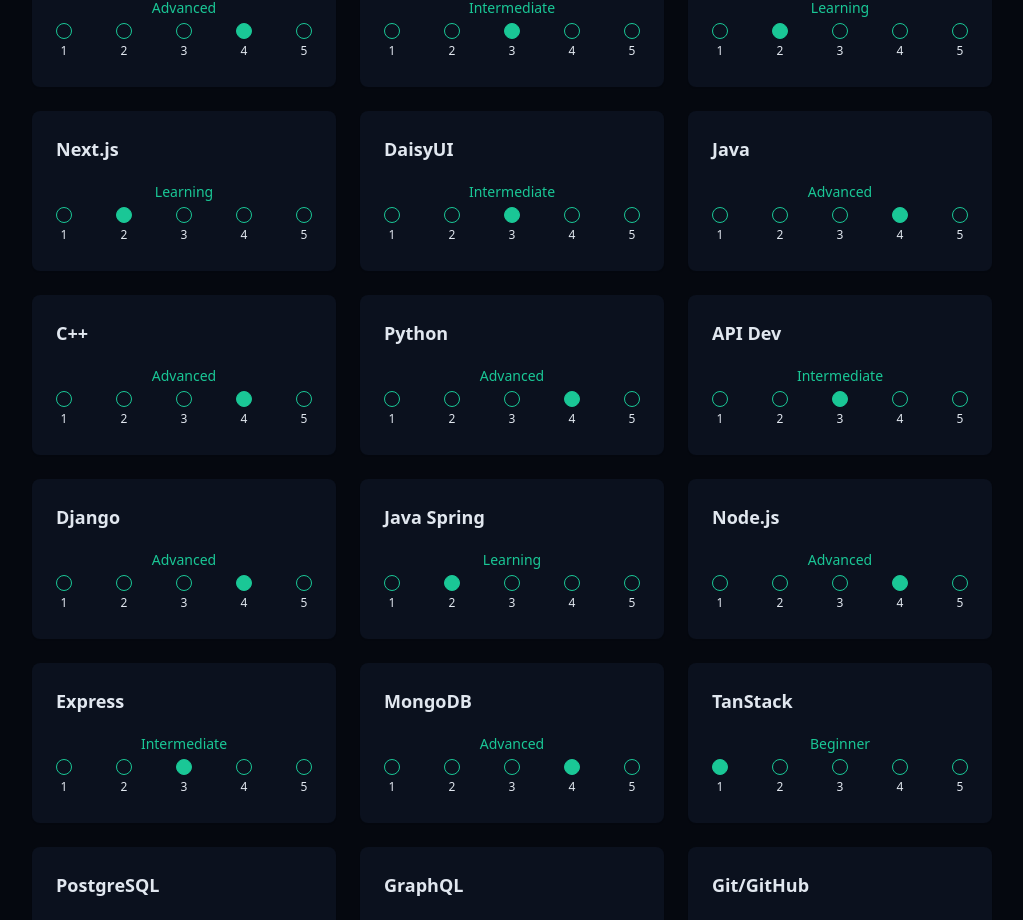
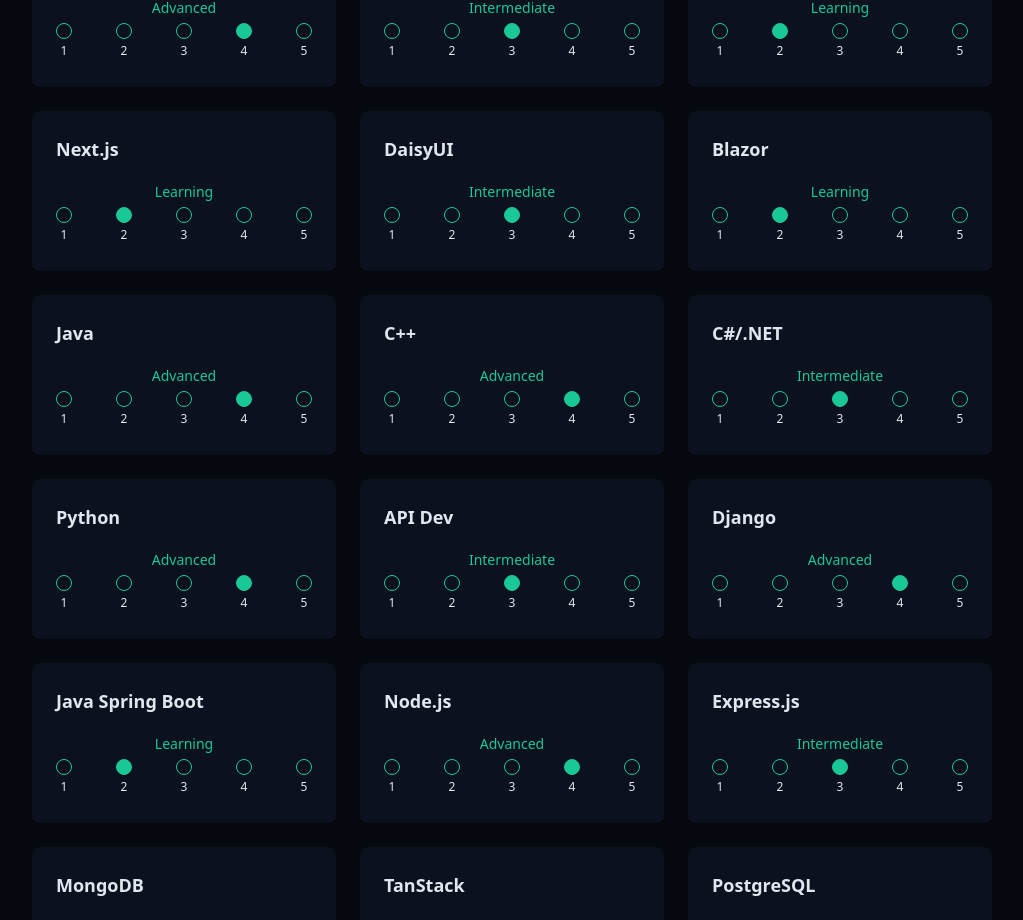
Before and after one commit to mawilson0410/michaelwilson, a React (Vite) app: page / in a window 1280 px wide. Shown: the part 2159-3079 px from the top of the page, without its empty margins (128-1151 px from the left). Built offline with nearby package versions, Linux system fonts and the light colour scheme.

Commit message:
updated a couple skills and updated resume share link

```diff
--- a/src/components/AboutSection.tsx
+++ b/src/components/AboutSection.tsx
@@ -33,7 +33,7 @@
               </a>
 
               <a
-                href="https://drive.google.com/file/d/1sIqeawR9zDjsL-uTa6mHceKmBdgi0rf6/view?usp=sharing"
+                href="https://drive.google.com/file/d/1GbbW-HrlGnJJPKU4zWvkZ0e5oEAzJlOm/view?usp=sharing"
                 className="px-6 py-2 rounded-full border border-primary text-primary hover:bg-primary/10 transition-colors duration-300"
               >
                 Download my Resume
--- a/src/components/SkillsSection.tsx
+++ b/src/components/SkillsSection.tsx
@@ -17,16 +17,18 @@
   { name: "React Native", category: "frontend", experienceLevel: 2 },
   { name: "Next.js", category: "frontend", experienceLevel: 2 },
   { name: "DaisyUI", category: "frontend", experienceLevel: 3 },
+  { name: "Blazor", category: "frontend", experienceLevel: 2 },
 
   // Backend
   { name: "Java", category: "backend", experienceLevel: 4 },
   { name: "C++", category: "backend", experienceLevel: 4 },
+  { name: "C#/.NET", category: "backend", experienceLevel: 3 },
   { name: "Python", category: "backend", experienceLevel: 4 },
   { name: "API Dev", category: "backend", experienceLevel: 3 },
   { name: "Django", category: "backend", experienceLevel: 4 },
-  { name: "Java Spring", category: "backend", experienceLevel: 2 },
+  { name: "Java Spring Boot", category: "backend", experienceLevel: 2 },
   { name: "Node.js", category: "backend", experienceLevel: 4 },
-  { name: "Express", category: "backend", experienceLevel: 3 },
+  { name: "Express.js", category: "backend", experienceLevel: 3 },
   { name: "MongoDB", category: "backend", experienceLevel: 4 },
   { name: "TanStack", category: "backend", experienceLevel: 1 },
   { name: "PostgreSQL", category: "backend", experienceLevel: 3 },
```
